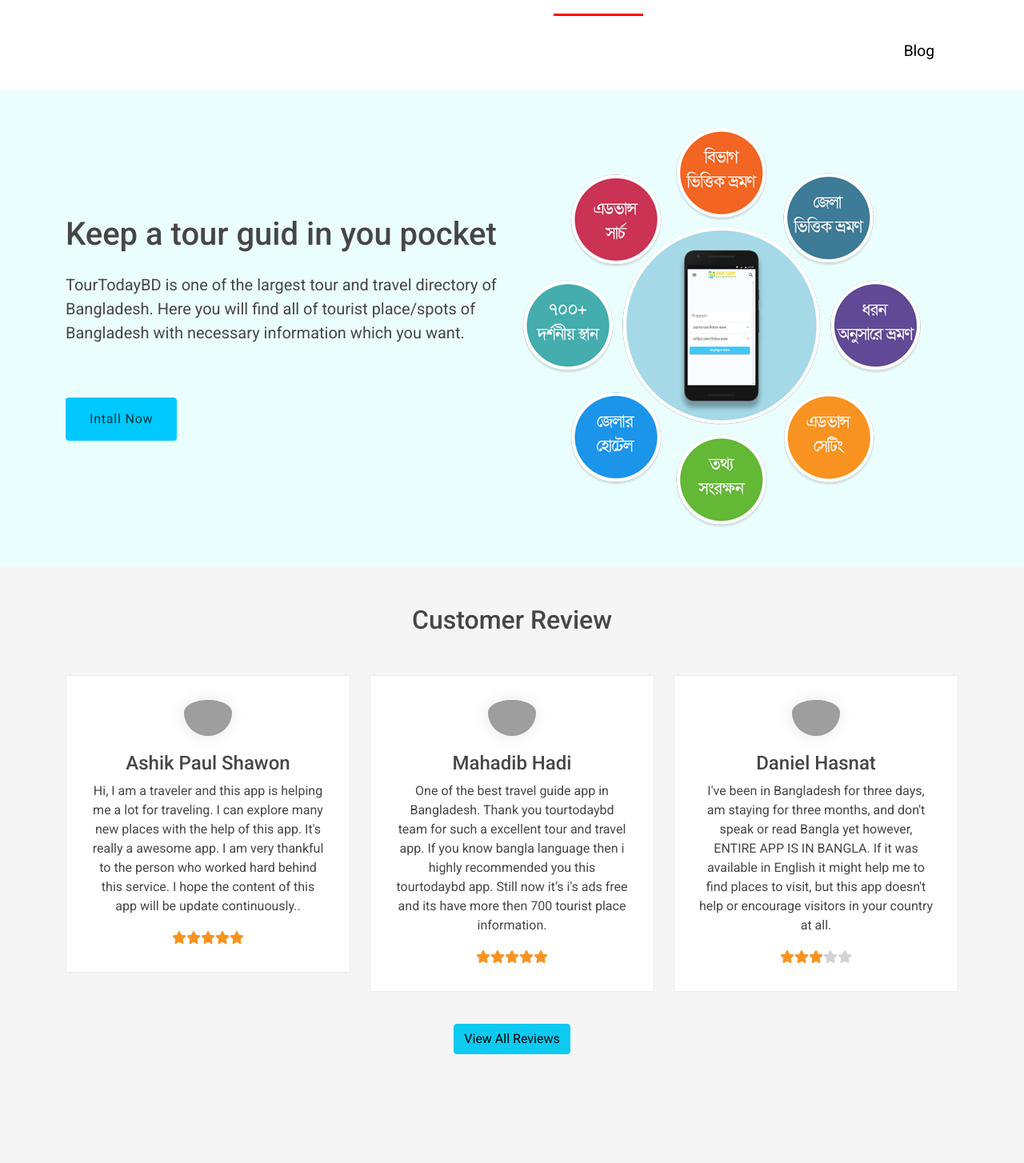
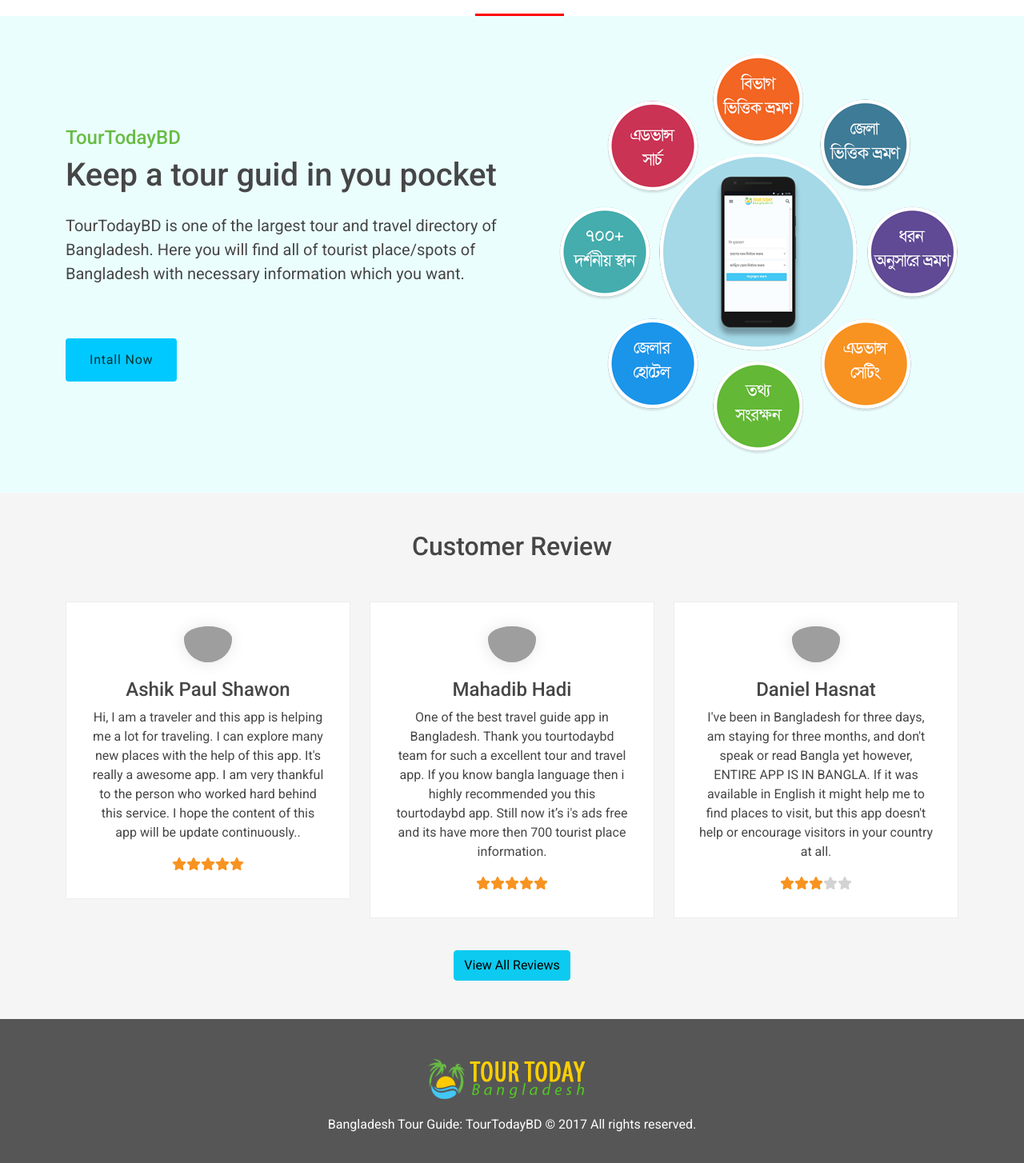
Before and after one commit to suzonkhan/tourtoday-app-review, a React (Create React App) app: page / in a window 1280 px wide. Shown: the part 72-1526 px from the top of the page at 80% size. Before the commit the page ends 1438 px from the top, so only its background shows below. Built offline with nearby package versions, Linux system fonts and the light colour scheme; grey boxes are pictures that could not be loaded.

Commit message:
fix responsive and edit readme file

```diff
--- a/src/App.css
+++ b/src/App.css
@@ -14,3 +14,6 @@
   max-width: 100%;
   height: auto;
 }
+.text-branding{
+  color: #68bc44;
+}
--- a/src/App.js
+++ b/src/App.js
@@ -8,6 +8,7 @@
 import Blog from "./Components/Blog/Blog";
 import Header from "./Components/Header/Header";
 import NotFound from "./Components/NotFound/NotFound";
+import Footer from "./Components/Footer/Footer";
 
 function App() {
   return (
@@ -21,6 +22,7 @@
         <Route path="blog" element={<Blog />} />
         <Route path="*" element={<NotFound />} />
       </Routes>
+      <Footer></Footer>
     </div>
   );
 }
--- a/src/Components/About/About.js
+++ b/src/Components/About/About.js
@@ -1,11 +1,45 @@
-import React from 'react';
+import React from "react";
+import { Col, Container, Row } from "react-bootstrap";
 
 const About = () => {
-    return (
-        <div>
+  return (
+    <section className="">
+      <Container>
+        <Row className="full-screen align-items-center">
+          <Col className="text-center">
+            <img
+              src="https://bangla.tourtoday.com.bd/wp-content/themes/tour/images/slider.jpg"
+              alt=""
+            />
 
-        </div>
-    );
+            <h1 className="my-4">
+              বাংলাদেশের সকল দর্শনীয় স্থানের বিবরনে কিভাবে যাবেন, কোথায় থাকবেন
+              সহ সকল তথ্যের ভান্ডার TourTodayBD
+            </h1>
+
+            <p>
+              ষড়ঋতুর অপরুপ লীলাভূমি আমাদের এ বাংলাদেশ। এ দেশের ইতিহাস, ঐতিহ্য ও
+              সংষ্কৃতির সাথে বিভিন্ন প্রাকৃতিক সৌন্দর্যের কারনে পর্যটন শিল্পের
+              বিপুল সম্ভবনার দেশ আমাদের এ বাংলাদেশ।&nbsp;পর্যটন
+              শিল্পের&nbsp;সম্ভবনার এ দিগন্ত আরো উন্মচন ও বিকশিত করতে আমাদের
+              প্রচেষ্টার ফসল “ট্যুর টুডে” (
+              <a
+                href="https://play.google.com/store/apps/details?id=com.tourtoday.bd"
+                target="_blank"
+                rel="noopener"
+              >
+                TourToday BD
+              </a>
+              )। বাংলাদেশের জানা-অজানা, স্থানীয় – জাতীয়, পরিচিত সহ বিভিন্ন
+              দর্শনীয় স্থান গুলোকে সুন্দর এবং সহজ ভাবে উপস্থাপন করাই আমাদের
+              একমাত্র লক্ষ।
+            </p>
+
+          </Col>
+        </Row>
+      </Container>
+    </section>
+  );
 };
 
 export default About;
--- /dev/null
+++ b/src/Components/Footer/Footer.css
@@ -0,0 +1,9 @@
+.footer-main{
+    background-color: #565656;
+    padding: 50px 0;
+    text-align: center;
+    color: #fff;
+}
+.footer-main p{
+    margin-top: 20px;
+}
--- /dev/null
+++ b/src/Components/Footer/Footer.js
@@ -0,0 +1,20 @@
+import React from "react";
+import { Col, Container, Row } from "react-bootstrap";
+import './Footer.css'
+import logo from "./../../assets/images/logo.png"
+const Footer = () => {
+  return (
+    <footer className="footer-main">
+      <Container>
+        <Row>
+          <Col>
+          <img src={logo} alt="" />
+          <p>Bangladesh Tour Guide: TourTodayBD © 2017 All rights reserved.</p>
+          </Col>
+        </Row>
+      </Container>
+    </footer>
+  );
+};
+
+export default Footer;
--- a/src/Components/Header/Header.css
+++ b/src/Components/Header/Header.css
@@ -27,3 +27,14 @@
 .logo{
     padding: 20px 0;
 }
+@media screen and (max-width: 767px) {
+    nav{
+        text-align: center;
+    }
+    nav ul{
+        text-align: center;
+    }
+    nav ul li a {
+        padding: 30px 10px;
+    }
+}
--- a/src/Components/Header/Header.js
+++ b/src/Components/Header/Header.js
@@ -8,13 +8,12 @@
     <nav>
       <Container>
         <Row>
-          <Col>
+          <Col xs={12} md={3} lg={4}>
           <div className="logo">
           <img src={logo} alt="" />
           </div>
-
           </Col>
-          <Col>
+          <Col xs={12} md={9} lg={8}>
             <ul>
               <CustomLink to="/"> Home</CustomLink>
               <CustomLink to="/about">About</CustomLink>
--- a/src/Components/Home/Home.js
+++ b/src/Components/Home/Home.js
@@ -13,8 +13,12 @@
     <div>
       <section className="py-5 main-banner">
         <Container>
-          <Row className="align-items-center">
-            <Col>
+          <Row className="align-items-center flex-sm-row-reverse">
+          <Col xs={12} md={6} lg={6} className="text-end">
+              <img src={bannerPhoto} alt="" />
+            </Col>
+            <Col xs={12} md={6} lg={6}>
+            <h4 className="text-branding">TourTodayBD</h4>
               <h2 className="h1 mb-4">Keep a tour guid in you pocket</h2>
               <p className="lead">
                 TourTodayBD is one of the largest tour and travel directory of
@@ -23,9 +27,7 @@
               </p>
               <a className="btn-live-demo" href="https://play.google.com/store/apps/details?id=com.tourtoday.bd" target="_blank">Intall Now</a>
             </Col>
-            <Col>
-              <img src={bannerPhoto} alt="" />
-            </Col>
+
           </Row>
         </Container>
       </section>
--- a/src/Components/Review/Review.js
+++ b/src/Components/Review/Review.js
@@ -8,7 +8,7 @@
 const Review = ({ name, review, thumb, rating }) => {
 //   console.log(review.name);
   return (
-    <Col xs={12} md={2} lg={4} className="mb-4">
+    <Col xs={12} md={6} lg={4} className="mb-4">
       <div className="review-box">
          <div className="thumb"> <img src={review.thumb} alt="" /></div>
         <h4> {review.name} </h4>
```
Also changed, not shown: 1 other file (tests, documents, lock files or other folders).
